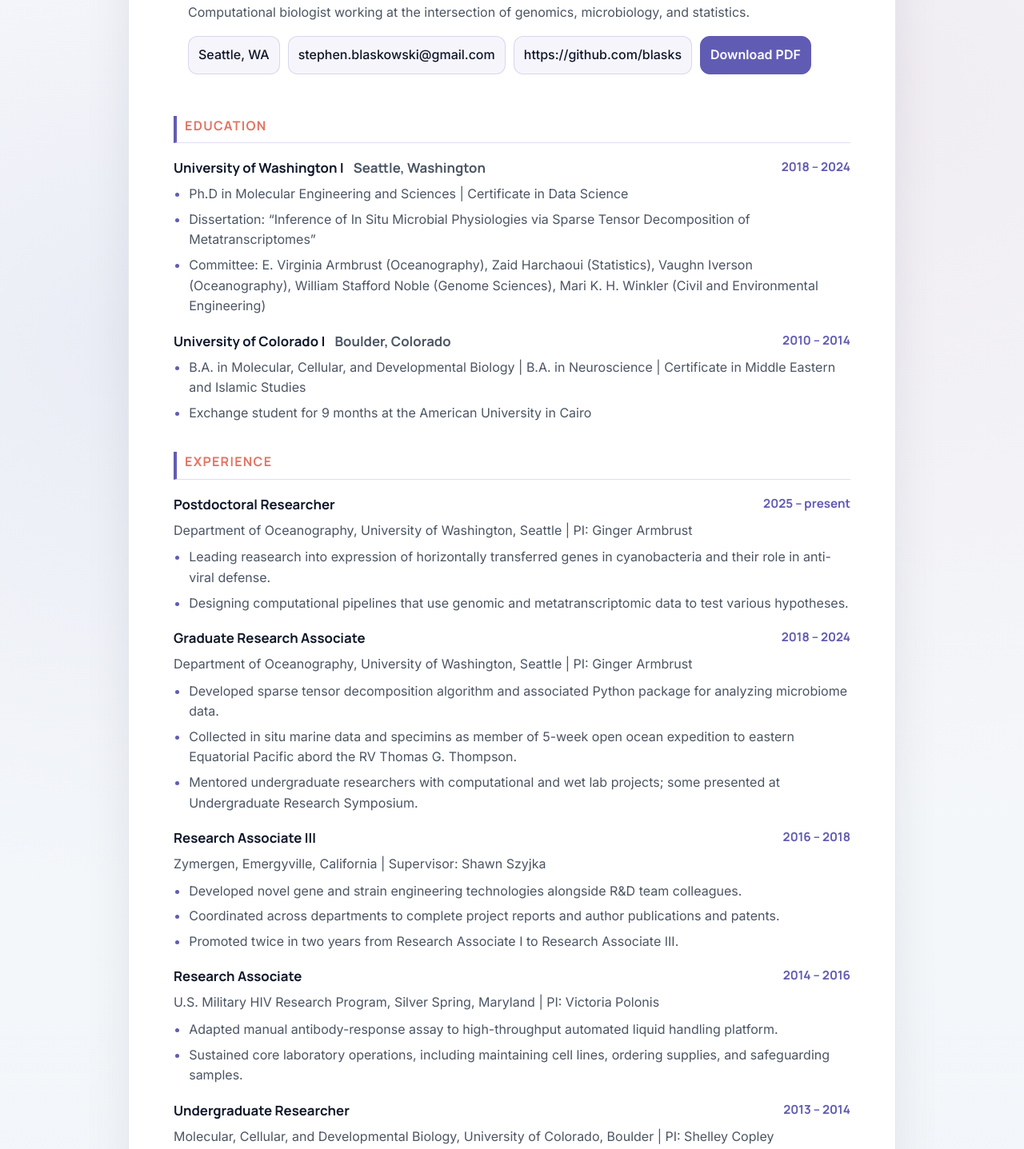
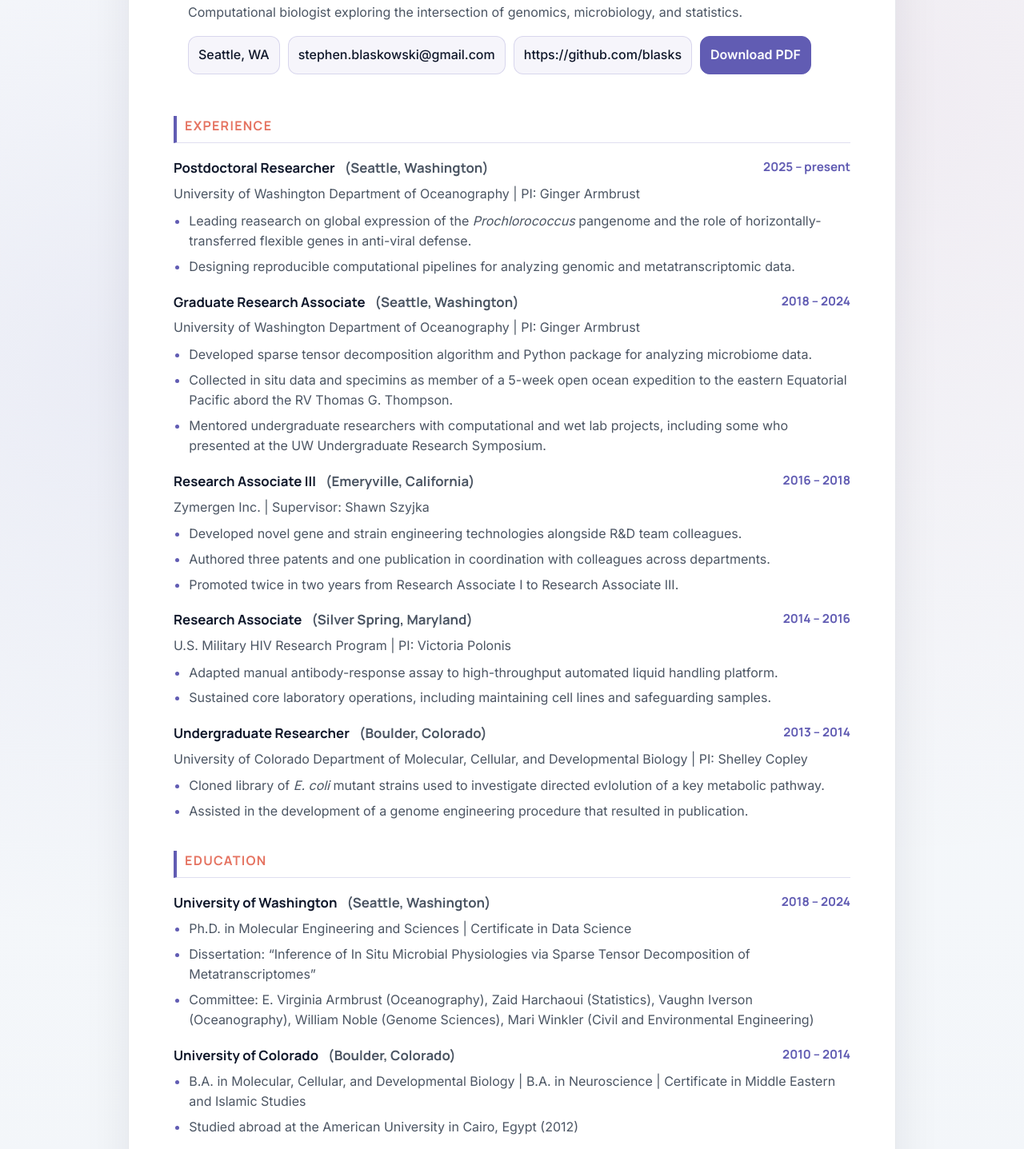
Before and after one commit to blasks/blasks.github.io, a plain HTML site: page cv/cv.html in a window 1280 px wide. Shown: the part 222-1659 px from the top of the page at 80% size. Drawn offline with Linux system fonts and the light colour scheme.

Commit message:
Updated CV as of November 2025

```diff
--- a/cv/cv.html
+++ b/cv/cv.html
@@ -36,7 +36,7 @@
   <header class="hero">
     <p class="eyebrow">Curriculum Vitae</p>
     <h1 class="headline">Stephen Blaskowski</h1>
-    <p class="tagline">Computational biologist working at the intersection of genomics, microbiology, and statistics.</p>
+    <p class="tagline">Computational biologist exploring the intersection of genomics, microbiology, and statistics.</p>
     <div class="contact-row">
       <span>Seattle, WA</span>
       <a href="mailto:stephen.blaskowski@gmail.com">stephen.blaskowski@gmail.com</a>
@@ -44,85 +44,92 @@
       <a class="button" href="/cv/cv.pdf">Download PDF</a>
     </div>
   </header>
+<h2 id="experience">Experience</h2>
+<h3
+id="postdoctoral-researcher-seattle-washington-2025-present">Postdoctoral
+Researcher <location> (Seattle, Washington) </location> <time> 2025 –
+present </time></h3>
+<p>University of Washington Department of Oceanography | PI: Ginger
+Armbrust</p>
+<ul>
+<li>Leading reasearch on global expression of the
+<em>Prochlorococcus</em> pangenome and the role of
+horizontally-transferred flexible genes in anti-viral defense.</li>
+<li>Designing reproducible computational pipelines for analyzing genomic
+and metatranscriptomic data.</li>
+</ul>
+<h3
+id="graduate-research-associate-seattle-washington-2018-2024">Graduate
+Research Associate <location> (Seattle, Washington) </location> <time>
+2018 – 2024 </time></h3>
+<p>University of Washington Department of Oceanography | PI: Ginger
+Armbrust</p>
+<ul>
+<li>Developed sparse tensor decomposition algorithm and Python package
+for analyzing microbiome data.</li>
+<li>Collected in situ data and specimins as member of a 5-week open
+ocean expedition to the eastern Equatorial Pacific abord the RV Thomas
+G. Thompson.</li>
+<li>Mentored undergraduate researchers with computational and wet lab
+projects, including some who presented at the UW Undergraduate Research
+Symposium.</li>
+</ul>
+<h3 id="research-associate-iii-emeryville-california-2016-2018">Research
+Associate III <location> (Emeryville, California) </location> <time>
+2016 – 2018 </time></h3>
+<p>Zymergen Inc. | Supervisor: Shawn Szyjka</p>
+<ul>
+<li>Developed novel gene and strain engineering technologies alongside
+R&amp;D team colleagues.</li>
+<li>Authored three patents and one publication in coordination with
+colleagues across departments.</li>
+<li>Promoted twice in two years from Research Associate I to Research
+Associate III.</li>
+</ul>
+<h3 id="research-associate-silver-spring-maryland-2014-2016">Research
+Associate <location> (Silver Spring, Maryland) </location> <time> 2014 –
+2016 </time></h3>
+<p>U.S. Military HIV Research Program | PI: Victoria Polonis</p>
+<ul>
+<li>Adapted manual antibody-response assay to high-throughput automated
+liquid handling platform.</li>
+<li>Sustained core laboratory operations, including maintaining cell
+lines and safeguarding samples.</li>
+</ul>
+<h3
+id="undergraduate-researcher-boulder-colorado-2013-2014">Undergraduate
+Researcher <location> (Boulder, Colorado) </location> <time> 2013 – 2014
+</time></h3>
+<p>University of Colorado Department of Molecular, Cellular, and
+Developmental Biology | PI: Shelley Copley</p>
+<ul>
+<li>Cloned library of <em>E. coli</em> mutant strains used to
+investigate directed evlolution of a key metabolic pathway.</li>
+<li>Assisted in the development of a genome engineering procedure that
+resulted in publication.</li>
+</ul>
 <h2 id="education">Education</h2>
 <h3
 id="university-of-washington-seattle-washington-2018-2024">University of
-Washington | <location> Seattle, Washington </location> <time> 2018 –
+Washington <location> (Seattle, Washington) </location> <time> 2018 –
 2024 </time></h3>
 <ul>
-<li>Ph.D in Molecular Engineering and Sciences | Certificate in Data
+<li>Ph.D. in Molecular Engineering and Sciences | Certificate in Data
 Science</li>
 <li>Dissertation: “Inference of In Situ Microbial Physiologies via
 Sparse Tensor Decomposition of Metatranscriptomes”</li>
 <li>Committee: E. Virginia Armbrust (Oceanography), Zaid Harchaoui
-(Statistics), Vaughn Iverson (Oceanography), William Stafford Noble
-(Genome Sciences), Mari K. H. Winkler (Civil and Environmental
-Engineering)</li>
+(Statistics), Vaughn Iverson (Oceanography), William Noble (Genome
+Sciences), Mari Winkler (Civil and Environmental Engineering)</li>
 </ul>
 <h3 id="university-of-colorado-boulder-colorado-2010-2014">University of
-Colorado | <location> Boulder, Colorado </location> <time> 2010 – 2014
+Colorado <location> (Boulder, Colorado) </location> <time> 2010 – 2014
 </time></h3>
 <ul>
 <li>B.A. in Molecular, Cellular, and Developmental Biology | B.A. in
 Neuroscience | Certificate in Middle Eastern and Islamic Studies</li>
-<li>Exchange student for 9 months at the American University in
-Cairo</li>
-</ul>
-<h2 id="experience">Experience</h2>
-<h3 id="postdoctoral-researcher-2025-present">Postdoctoral Researcher
-<time> 2025 – present </time></h3>
-<p><location> Department of Oceanography, University of Washington,
-Seattle </location> | PI: Ginger Armbrust</p>
-<ul>
-<li>Leading reasearch into expression of horizontally transferred genes
-in cyanobacteria and their role in anti-viral defense.</li>
-<li>Designing computational pipelines that use genomic and
-metatranscriptomic data to test various hypotheses.</li>
-</ul>
-<h3 id="graduate-research-associate-2018-2024">Graduate Research
-Associate <time> 2018 – 2024 </time></h3>
-<p><location> Department of Oceanography, University of Washington,
-Seattle </location> | PI: Ginger Armbrust</p>
-<ul>
-<li>Developed sparse tensor decomposition algorithm and associated
-Python package for analyzing microbiome data.</li>
-<li>Collected in situ marine data and specimins as member of 5-week open
-ocean expedition to eastern Equatorial Pacific abord the RV Thomas G.
-Thompson.</li>
-<li>Mentored undergraduate researchers with computational and wet lab
-projects; some presented at Undergraduate Research Symposium.</li>
-</ul>
-<h3 id="research-associate-iii-2016-2018">Research Associate III <time>
-2016 – 2018 </time></h3>
-<p><location> Zymergen, Emergyville, California </location> |
-Supervisor: Shawn Szyjka</p>
-<ul>
-<li>Developed novel gene and strain engineering technologies alongside
-R&amp;D team colleagues.</li>
-<li>Coordinated across departments to complete project reports and
-author publications and patents.</li>
-<li>Promoted twice in two years from Research Associate I to Research
-Associate III.</li>
-</ul>
-<h3 id="research-associate-2014-2016">Research Associate <time> 2014 –
-2016 </time></h3>
-<p><location> U.S. Military HIV Research Program, Silver Spring,
-Maryland </location> | PI: Victoria Polonis</p>
-<ul>
-<li>Adapted manual antibody-response assay to high-throughput automated
-liquid handling platform.</li>
-<li>Sustained core laboratory operations, including maintaining cell
-lines, ordering supplies, and safeguarding samples.</li>
-</ul>
-<h3 id="undergraduate-researcher-2013-2014">Undergraduate Researcher
-<time> 2013 – 2014 </time></h3>
-<p><location> Molecular, Cellular, and Developmental Biology, University
-of Colorado, Boulder </location> | PI: Shelley Copley</p>
-<ul>
-<li>Cloned library of <em>E. coli</em> mutant strains used to
-investigate directed evlolution of a key metabolic pathway.</li>
-<li>Assisted in the development of a genome engineering procedure that
-was published in a peer-reviewed manuscript.</li>
+<li>Studied abroad at the American University in Cairo, Egypt
+(2012)</li>
 </ul>
 <h2 id="publications">Publications</h2>
 <h3 id="peer-reviewed">Peer-Reviewed</h3>
@@ -171,14 +178,20 @@ U.S. Patent Application 16/943,761, filed November 19, 2020.</p></li>
 </ul>
 <h3 id="software">Software</h3>
 <ul>
-<li><a href="https://github.com/blasks/barnacle">Barnacle</a>: A Python
-package for sparse tensor decomposition. Role: Creator. <a
-href="https://barnacle-py.readthedocs.io/">https://barnacle-py.readthedocs.io/</a></li>
+<li><a href="https://barnacle-py.readthedocs.io/">Barnacle</a>: A Python
+package for sparse tensor decomposition.</li>
+<li><a
+href="https://github.com/blasks/barnacle-boilerplate">barnacle-boilerplate</a>:
+A quick-start guide to using Barnacle with Jupyter notebooks.</li>
+<li><a
+href="https://github.com/blasks/pro-pangenome-expression">ProPanEx</a>:
+Pipelines and scripts for analyzing global expression of the
+<em>Prochlorococcus</em> pangenome.</li>
 </ul>
 <h2 id="mentorship">Mentorship</h2>
 <h3
 id="undergraduate-researchers-university-of-washington-seattle">Undergraduate
-Researchers | <location> University of Washington, Seattle
+Researchers <location> (University of Washington, Seattle)
 </location></h3>
 <ul>
 <li>Jonah Valenti (Oceanography, Biology) <time> 2022 – 2024
@@ -187,9 +200,29 @@ Researchers | <location> University of Washington, Seattle
 <li>Dhruvi Joshi (Applied Mathematics, Bioengineering) <time> 2023 –
 2024 </time></li>
 </ul>
-<h2 id="conferences">Conferences</h2>
-<h2 id="awards">Awards</h2>
-<h2 id="skills">Skills</h2>
+<h2 id="achievements">Achievements</h2>
+<h3 id="conferences">Conferences</h3>
+<ul>
+<li>33rd Conference on Intelligent Systems for Molecular Biology (ISMB)
+| Poster | <location> Liverpool </location> | <time> 2025 </time></li>
+<li>19th International Symposium on Microbial Ecology (ISME) | Talk |
+<location> Cape Town </location> | <time> 2024 </time></li>
+<li>31st Conference on Intelligent Systems for Molecular Biology (ISMB)
+| Poster | <location> Lyon </location> | <time> 2023 </time></li>
+<li>21st Conference on Scientific Computing with Python (SciPy) | Poster
+|<location> Austin </location> | <time> 2023 </time></li>
+</ul>
+<h3 id="certificates-awards">Certificates &amp; Awards</h3>
+<ul>
+<li>Python for Data Science (General Assembly certificate course) |
+<time> 2016 </time></li>
+<li>Center for the American West Thompson Writing Award | <time> 2013
+</time></li>
+<li>Undergraduate Research Opportunity Grant (University of Colorado) |
+<time> 2013 </time></li>
+<li>National Security Education Program Boren Scholarship | <time> 2011
+</time></li>
+</ul>
 </main>
 </body>
 </html>
```
Also changed, not shown: 2 other files.
